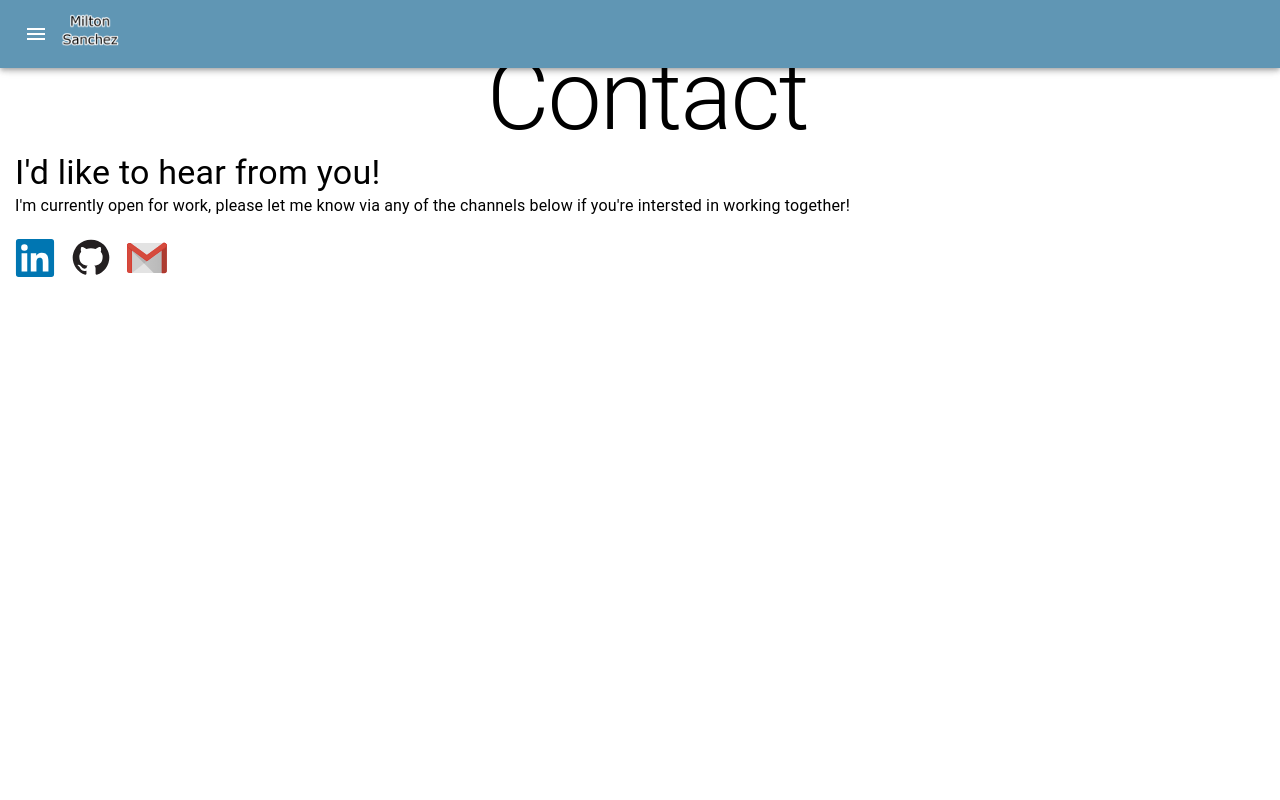
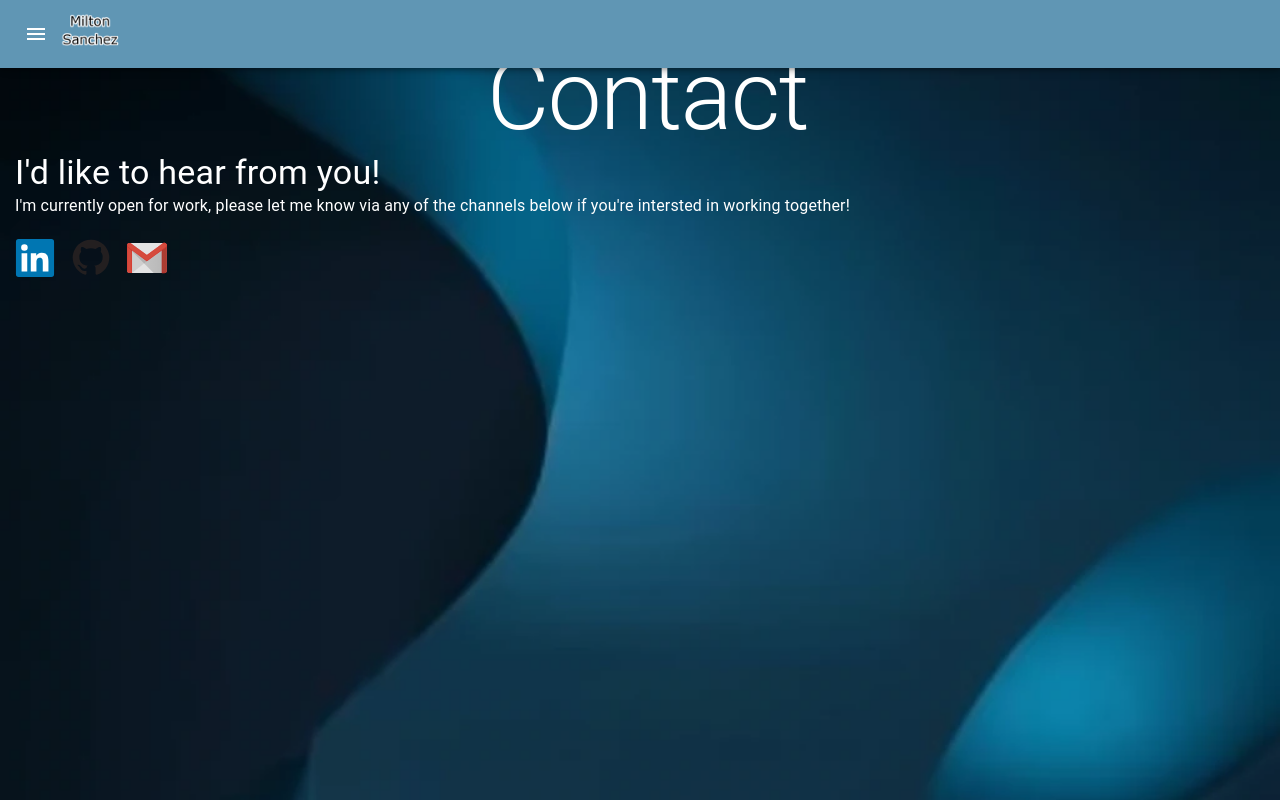
Before and after one commit to SnchzMltn/portfolio, a React (Create React App) app: page /contact in a window 1280 px wide. Built offline with nearby package versions, Linux system fonts and the light colour scheme.

Commit message:
add bg image minor style fixes

```diff
--- a/src/App.css
+++ b/src/App.css
@@ -1,3 +1,10 @@
+.Background {
+  background-image: url('./static/background.png');
+  background-size: cover;
+  background-repeat: no-repeat;
+  min-height: 100vh;
+}
+
 .App {
   text-align: center;
   display: flex;
--- a/src/App.tsx
+++ b/src/App.tsx
@@ -28,14 +28,16 @@ function App() {
   return (
     <div className="App">
       <ThemeProvider theme={theme}>
+        <div className="Background">
           <BrowserRouter>
               <Routes>
                 <Route path='/' element={<AboutMeContent />} />
                 <Route path='/blog/*' element={<BlogPage />} />
-            <Route path='/contact/*' element={<ContactFormContent />} />
+                <Route path='/contact' element={<ContactFormContent />} />
               </Routes>
               <Header />
           </BrowserRouter>
+        </div>
       </ThemeProvider>
     </div>
   );
--- a/src/pages/AboutMeContent/AboutMeContent.css
+++ b/src/pages/AboutMeContent/AboutMeContent.css
@@ -1,3 +1,7 @@
+body {
+	color: #FFFFFF;
+}
+
 .AboutMeContent {
 	text-align: justify;
 }
--- a/src/pages/AboutMeContent/AboutMeContent.tsx
+++ b/src/pages/AboutMeContent/AboutMeContent.tsx
@@ -65,7 +65,7 @@ function AboutMeContent() {
 			<Box sx={{ marginLeft: '25%', width: '50%' }}>
 				<Paper>
 					<List>
-						{skillsArray.map((skill) => {
+						{skillsArray.map((skill, i) => {
 							return <>
 								<Stack direction='row' sx={{
 									paddingTop: '0.2%',
@@ -74,7 +74,7 @@ function AboutMeContent() {
 									marginRight: 'auto',
 								}}  spacing={2}>
 									<>
-										<ListItem>
+										<ListItem key={i} >
 											<Box width='100%'>
 												<Stack justifyContent='left' direction='row' spacing={2}>
 													<Box width='10%'>
```
Also changed, not shown: src/static/background.png (added). Lines whose indentation alone changed are shown as unchanged.
